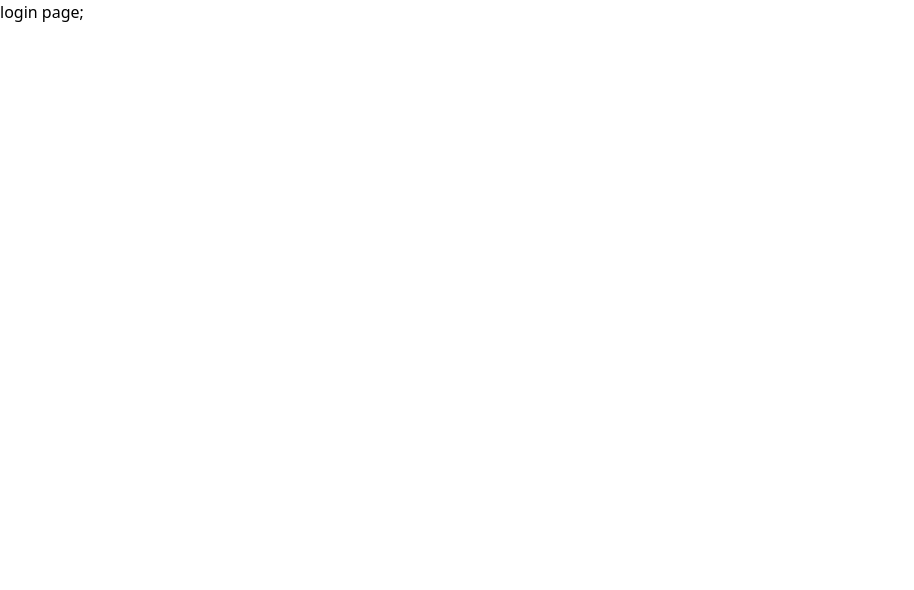
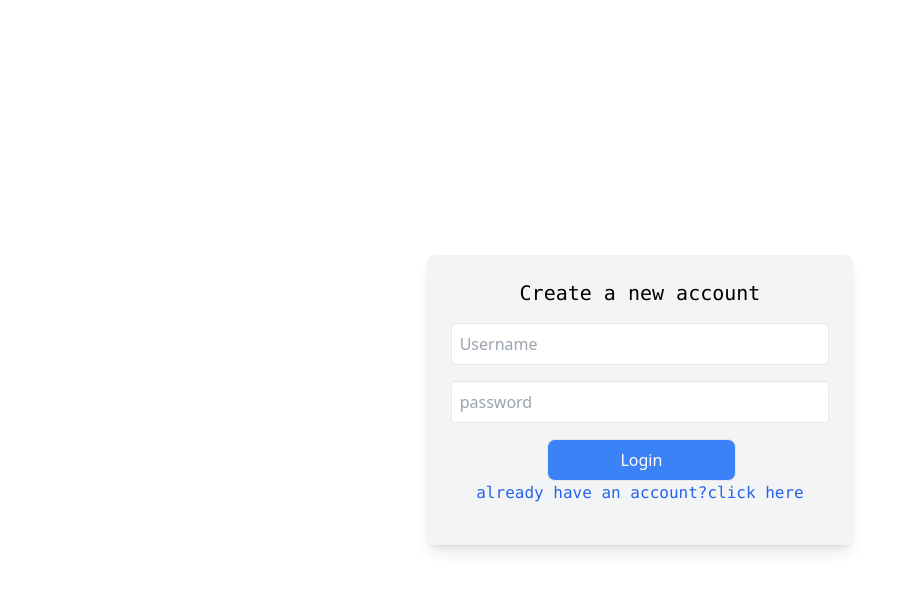
Before and after one commit to DalipTandon/LaterList-Fe, a React (Vite) app: page /login in a window 1280 px wide. Shown: the top 590 px of the page, without its empty margins (0-914 px from the left). Built offline with nearby package versions, Linux system fonts and the light colour scheme.

Commit message:
feat:signin,signup

```diff
--- a/src/components/Login.tsx
+++ b/src/components/Login.tsx
@@ -1,9 +1,56 @@
+import axios from "axios";
+import { useState } from "react";
+import { BASE_URL } from "../utils/config";
+import { useDispatch } from "react-redux";
+import { addUser } from "../utils/userSlice";
+import { useNavigate } from "react-router-dom";
 
 
 const Login=()=>{
+    const [userName,setUserName]=useState("");
+    const[password,setPassword]=useState("");
+    const[isNewUser,setIsNewUser]=useState(true);
+      const dispatch=useDispatch();
+      const navigate=useNavigate();
+    const handleLogin=async()=>{
+        const login=await axios.post(BASE_URL+"/user/v1/signup",{
+            userName,password
+        },{withCredentials:true});
+        // console.log(login.data);
+        dispatch(addUser(login.data))
+        navigate("/laterList")
+    }
+
+    const handleSignin=async()=>{
+        const signin=await axios.post(BASE_URL+"/user/v1/signin",{
+            userName,password
+        },{withCredentials:true});
+        dispatch(addUser(signin.data));
+        navigate("/laterList")
+    }
     return(
-        <div>
-            login page;
+        <div className=" h-screen flex items-center justify-center ">
+            <div className="bg-gray-100 p-6 rounded-lg shadow-lg w-1/3  ">
+            {isNewUser ? <h3 className="text-center text-xl font-mono  ">Create a new account</h3> :  <h3 className="text-center text-xl font-mono  ">Signin !</h3>}
+              <div className="my-4">
+              <input
+                type="text"
+                placeholder="Username"
+                className="w-full p-2 border rounded mb-4"
+                value={userName}
+                onChange={(e)=>setUserName(e.target.value)}
+              />
+              <input
+                type="password"
+                placeholder="password"
+                className="w-full p-2 border rounded mb-4"
+                value={password}
+                onChange={(e)=>setPassword(e.target.value)}
+              />
+            { isNewUser ?  <button onClick={handleLogin} className="p-2 border bg-blue-500 text-white rounded-lg w-1/2 mx-24 hover:scale-95">Login</button>:<button onClick={handleSignin} className="p-2 border bg-blue-500 text-white rounded-lg w-1/2 mx-24 hover:scale-95">SignIn</button>}
+               <h5 onClick={()=>setIsNewUser(false)} className="text-center font-mono text-blue-600 cursor-pointer ">already have an account?click here</h5>
+              </div>
+            </div>
         </div>
     )
 }
--- a/src/components/MainTop.tsx
+++ b/src/components/MainTop.tsx
@@ -1,9 +1,13 @@
+import { useSelector } from "react-redux";
 import AddContent from "./AddContent";
 
 const MainTop=()=>{
+    //@ts-ignore
+    const user=useSelector((store)=>store.user);
     return(
         <div className=" w-full h-20 p-4  flex justify-between">
            <div className="text-3xl font-mono mx-3 p-2">All Links</div>
+        {  user && <h1 className="text-xl font-mono m-2 p-2">welcome ,{user.data.userName}</h1>}
            <div className="">
             <button className="mx-3 p-2 border bg-[#E0E7FF] rounded-lg cursor-pointer hover:scale-95"> <i className="ri-share-line mx-2"></i>Share Content</button>
            <AddContent/>
--- a/src/utils/appStore.tsx
+++ b/src/utils/appStore.tsx
@@ -1,9 +1,10 @@
 import { configureStore } from "@reduxjs/toolkit";
 import contentReducer from "./contentSlice"
-
+import userReducer from "./userSlice"
 const appStore=configureStore({
     reducer:{
-        content:contentReducer
+        content:contentReducer,
+        user:userReducer
     }
 });
 export default appStore;
--- /dev/null
+++ b/src/utils/userSlice.tsx
@@ -0,0 +1,16 @@
+import { createSlice } from "@reduxjs/toolkit";
+
+
+const userSlice=createSlice({
+    name:"user",
+    initialState:null,
+    reducers:{
+        //@ts-ignore
+        addUser:(state,action)=>{
+            return action.payload;
+        }
+    }
+})
+
+export const{addUser}=userSlice.actions;
+export default userSlice.reducer;
```
